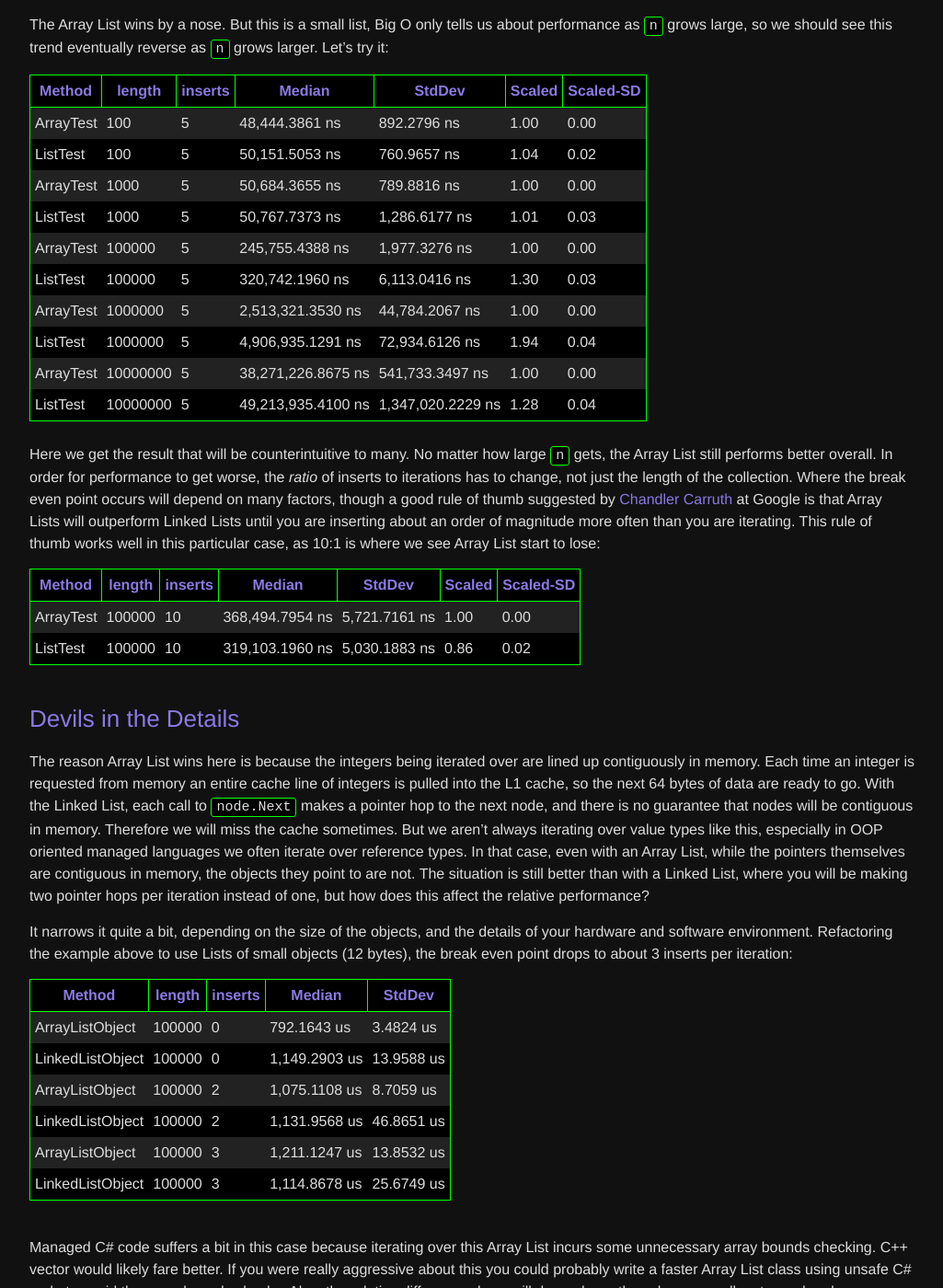
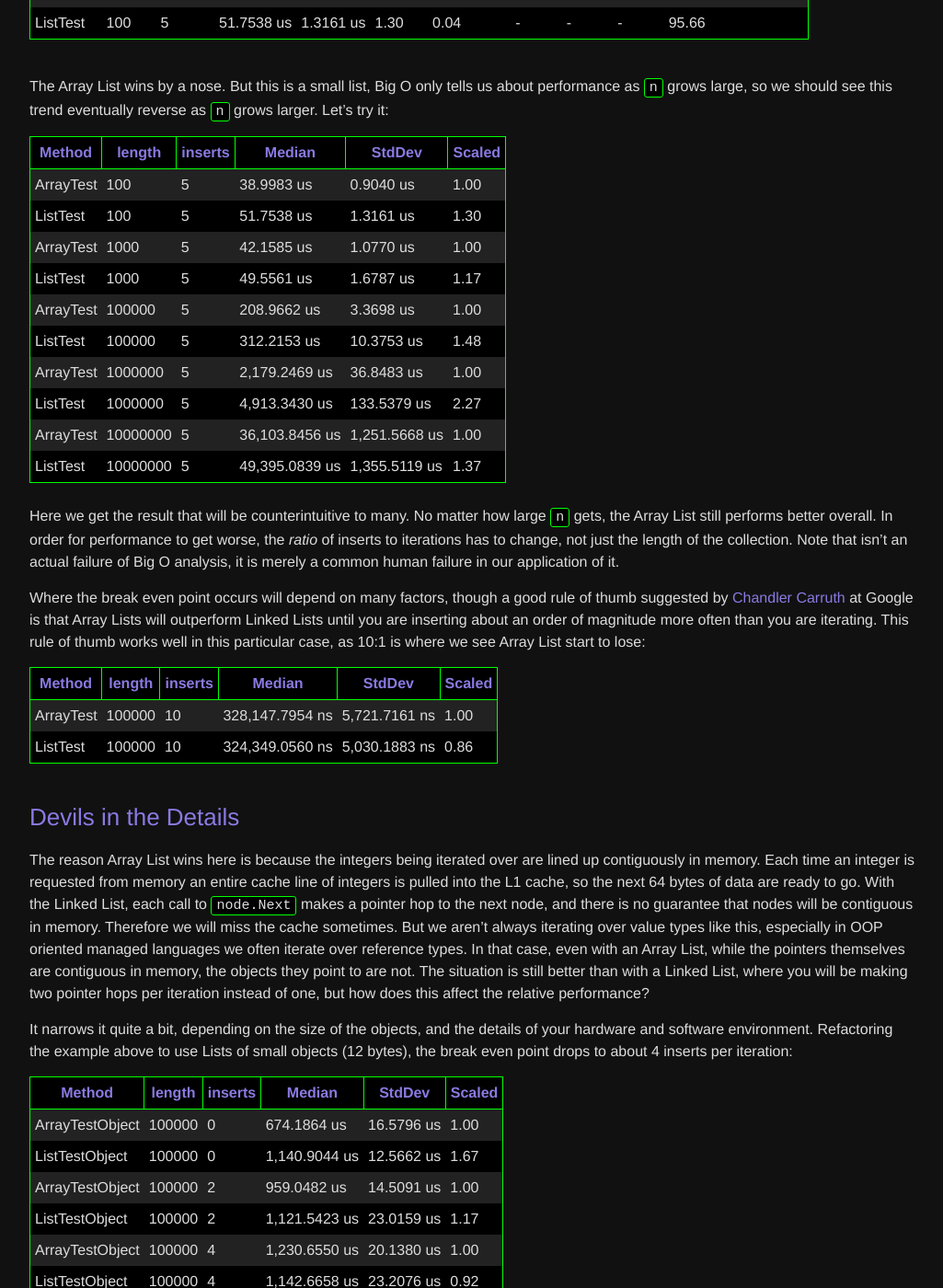
Before and after one commit to jackmott/jackmott.github.io, a Jekyll site: the page built from _posts/2016-8-20-when-bigo-foolsya.markdown, in a window 1280 px wide and 1400 px high, scrolled down 2800 px. Shown: the whole window at 92% size, without its empty margins (126-1151 px from the left). Built offline with Jekyll 4.4.1, drawn with Linux system fonts in a browser that asks for light colours; some of the changed text lies outside the part shown.

Commit message:
hoisting

```diff
--- a/_posts/2016-8-13-adventures-in-fsharp.markdown
+++ b/_posts/2016-8-13-adventures-in-fsharp.markdown
@@ -233,7 +233,7 @@ but sometimes you can't.  If you get desperate, write the function in C# using a
 * For lops that go from 0 to anything *less* than the array length, will not get the bounds check elided.
 * For loops that go backwards, will not get array bounds checking elided.
 * With for loops over arrays in F# that have a stride length of something other than 1, the compiler generates a loop that uses an Enumerator, which is much slower and generates garbage. Use a while loop, or tail recursion instead.
-* For loops over arrays that are class members will miss the array bounds elision. Make a function local copy of the reference first.
+* For loops over arrays that are class members will miss the array bounds elision. Make a function local copy of the array reference first.
 * The `for x in array` syntax in F# works out fine. There may be other performance considerations but a normal for loop is generated and bounds checking is elided.
 
 *These things are all true as of 64bit RyuJIT .NET 4.6.2 and F# 4.4.0, some of them are being actively worked on and could improve soon.*
--- a/_posts/2016-8-20-when-bigo-foolsya.markdown
+++ b/_posts/2016-8-20-when-bigo-foolsya.markdown
@@ -110,39 +113,41 @@ Type=Bench  Mode=Throughput
 ### Results:
 
 
-   Method |   length | inserts |             Median |            StdDev | Scaled | Scaled-SD |
---------- |--------- |-------- |------------------- |------------------ |------- |---------- |
- ArrayTest |      100 |       5 |     48,444.3861 ns |       892.2796 ns |   1.00 |      0.00 |
- ListTest |      100 |       5 |     50,151.5053 ns |       760.9657 ns |   1.04 |      0.02 |
+ Method |   length | inserts |         Median |        StdDev | Scaled | Scaled-SD |    Gen 0 |    Gen 1 | Gen 2 | Bytes Allocated/Op |
+---------- |--------- |-------- |--------------- |-------------- |------- |---------- |--------- |--------- |------ |------------------- |
+ ArrayTest |      100 |       5 |     38.9983 us |     0.9040 us |   1.00 |      0.00 |        - |        - |     - |              25.10 |
+  ListTest |      100 |       5 |     51.7538 us |     1.3161 us |   1.30 |      0.04 |        - |        - |     - |              95.66 |
 
 <br/>
 
 The Array List wins by a nose. But this is a small list, Big O only tells us about performance as `n` grows large, so we should see this trend eventually reverse as `n` grows larger.
 Let's try it:
 
-   Method |   length | inserts |             Median |            StdDev | Scaled | Scaled-SD |
---------- |--------- |-------- |------------------- |------------------ |------- |---------- |
- ArrayTest |      100 |       5 |     48,444.3861 ns |       892.2796 ns |   1.00 |      0.00 |
- ListTest |      100 |       5 |     50,151.5053 ns |       760.9657 ns |   1.04 |      0.02 |
- ArrayTest |     1000 |       5 |     50,684.3655 ns |       789.8816 ns |   1.00 |      0.00 |
- ListTest |     1000 |       5 |     50,767.7373 ns |     1,286.6177 ns |   1.01 |      0.03 |
- ArrayTest |   100000 |       5 |    245,755.4388 ns |     1,977.3276 ns |   1.00 |      0.00 |
- ListTest |   100000 |       5 |    320,742.1960 ns |     6,113.0416 ns |   1.30 |      0.03 |
- ArrayTest |  1000000 |       5 |  2,513,321.3530 ns |    44,784.2067 ns |   1.00 |      0.00 |
- ListTest |  1000000 |       5 |  4,906,935.1291 ns |    72,934.6126 ns |   1.94 |      0.04 |
- ArrayTest | 10000000 |       5 | 38,271,226.8675 ns |   541,733.3497 ns |   1.00 |      0.00 |
- ListTest | 10000000 |       5 | 49,213,935.4100 ns | 1,347,020.2229 ns |   1.28 |      0.04 |
+ Method |   length | inserts |         Median |        StdDev | Scaled |
+---------- |--------- |-------- |--------------- |-------------- |------- |
+ ArrayTest |      100 |       5 |     38.9983 us |     0.9040 us |   1.00 |
+  ListTest |      100 |       5 |     51.7538 us |     1.3161 us |   1.30 |
+ ArrayTest |     1000 |       5 |     42.1585 us |     1.0770 us |   1.00 |
+  ListTest |     1000 |       5 |     49.5561 us |     1.6787 us |   1.17 |
+ ArrayTest |   100000 |       5 |    208.9662 us |     3.3698 us |   1.00 |
+  ListTest |   100000 |       5 |    312.2153 us |    10.3753 us |   1.48 |
+ ArrayTest |  1000000 |       5 |  2,179.2469 us |    36.8483 us |   1.00 |
+  ListTest |  1000000 |       5 |  4,913.3430 us |   133.5379 us |   2.27 |
+ ArrayTest | 10000000 |       5 | 36,103.8456 us | 1,251.5668 us |   1.00 |
+  ListTest | 10000000 |       5 | 49,395.0839 us | 1,355.5119 us |   1.37 |
 
 <br/>
 Here we get the result that will be counterintuitive to many. No matter how large `n` gets, the Array List still performs better overall. In order for performance to get worse, the *ratio*
-of inserts to iterations has to change, not just the length of the collection. Where the break even point occurs will depend on many factors, though a good rule of thumb suggested by
+of inserts to iterations has to change, not just the length of the collection. Note that isn't an actual failure of Big O analysis, it is merely a common human failure in our application of it.
+
+Where the break even point occurs will depend on many factors, though a good rule of thumb suggested by
 [Chandler Carruth](https://www.youtube.com/watch?v=fHNmRkzxHWs) at Google is that Array Lists will outperform Linked Lists until you are inserting about an order of magnitude more often than you are iterating.
 This rule of thumb works well in this particular case, as 10:1 is where we see Array List start to lose:
 
-  Method |   length | inserts |             Median |            StdDev | Scaled | Scaled-SD |
---------- |--------- |-------- |------------------- |------------------ |------- |---------- |
- ArrayTest |   100000 |      10 |    368,494.7954 ns |     5,721.7161 ns |   1.00 |      0.00 |
- ListTest|   100000 |      10 |    319,103.1960 ns |     5,030.1883 ns |   0.86 |      0.02 |
+  Method |   length | inserts |             Median |            StdDev | Scaled |
+--------- |--------- |-------- |------------------- |------------------ |------- |
+ ArrayTest |   100000 |      10 |    328,147.7954 ns |     5,721.7161 ns |   1.00 |
+ ListTest|   100000 |      10 |    324,349.0560 ns |     5,030.1883 ns |   0.86 |
 
 <br/>
 
@@ -156,16 +161,16 @@ pointers themselves are contiguous in memory, the objects they point to are not.
 but how does this affect the relative performance?
 
 It narrows it quite a bit, depending on the size of the objects, and the details of your hardware and software environment. Refactoring the example above to use Lists of small objects (12 bytes), the break even
-point drops to about 3 inserts per iteration:
+point drops to about 4 inserts per iteration:
 
-   Method | length | inserts |        Median |     StdDev |
------------------ |------- |-------- |-------------- |----------- |
-  ArrayListObject | 100000 |       0 |   792.1643 us |  3.4824 us |
- LinkedListObject | 100000 |       0 | 1,149.2903 us | 13.9588 us |
-  ArrayListObject | 100000 |       2 | 1,075.1108 us |  8.7059 us |
- LinkedListObject | 100000 |       2 | 1,131.9568 us | 46.8651 us |
-  ArrayListObject | 100000 |       3 | 1,211.1247 us | 13.8532 us |
- LinkedListObject | 100000 |       3 | 1,114.8678 us | 25.6749 us |
+  Method | length | inserts |        Median |     StdDev | Scaled |
+---------------- |------- |-------- |-------------- |----------- |------- |
+ ArrayTestObject | 100000 |       0 |   674.1864 us | 16.5796 us |   1.00 |
+  ListTestObject | 100000 |       0 | 1,140.9044 us | 12.5662 us |   1.67 |
+ ArrayTestObject | 100000 |       2 |   959.0482 us | 14.5091 us |   1.00 |
+  ListTestObject | 100000 |       2 | 1,121.5423 us | 23.0159 us |   1.17 |
+ ArrayTestObject | 100000 |       4 | 1,230.6550 us | 20.1380 us |   1.00 |
+  ListTestObject | 100000 |       4 | 1,142.6658 us | 23.2076 us |   0.92 |
 
  <br/>
 
@@ -179,10 +184,10 @@ Not only will you benefit greatly from contiguous memory access, but you will po
 
   Method | length | inserts |        Median |     StdDev |
 ----------------- |------- |-------- |-------------- |----------- |
-  ArrayListObject | 100000 |      10 | 2,179.8273 us | 33.1230 us |
- LinkedListObject | 100000 |      10 | 1,154.3014 us | 16.2864 us |
-  ArrayListStruct | 100000 |      10 |   834.0004 us |  5.5715 us |
- LinkedListStruct | 100000 |      10 | 1,206.0713 us | 18.1695 us |
+  ArrayTestObject | 100000 |      10 | 2,094.8273 us | 15.6230 us |
+ ListTestObject | 100000 |      10 | 1,154.3014 us | 16.2864 us |
+  ArrayTestStruct | 100000 |      10 |   792.0004 us |  3.5715 us |
+ ListTestStruct | 100000 |      10 | 1,206.0713 us | 18.1695 us |
 
 <br/>
 
```
Also changed, not shown: other parts of _posts/2016-8-20-when-bigo-foolsya.markdown (+10 -7 lines).
